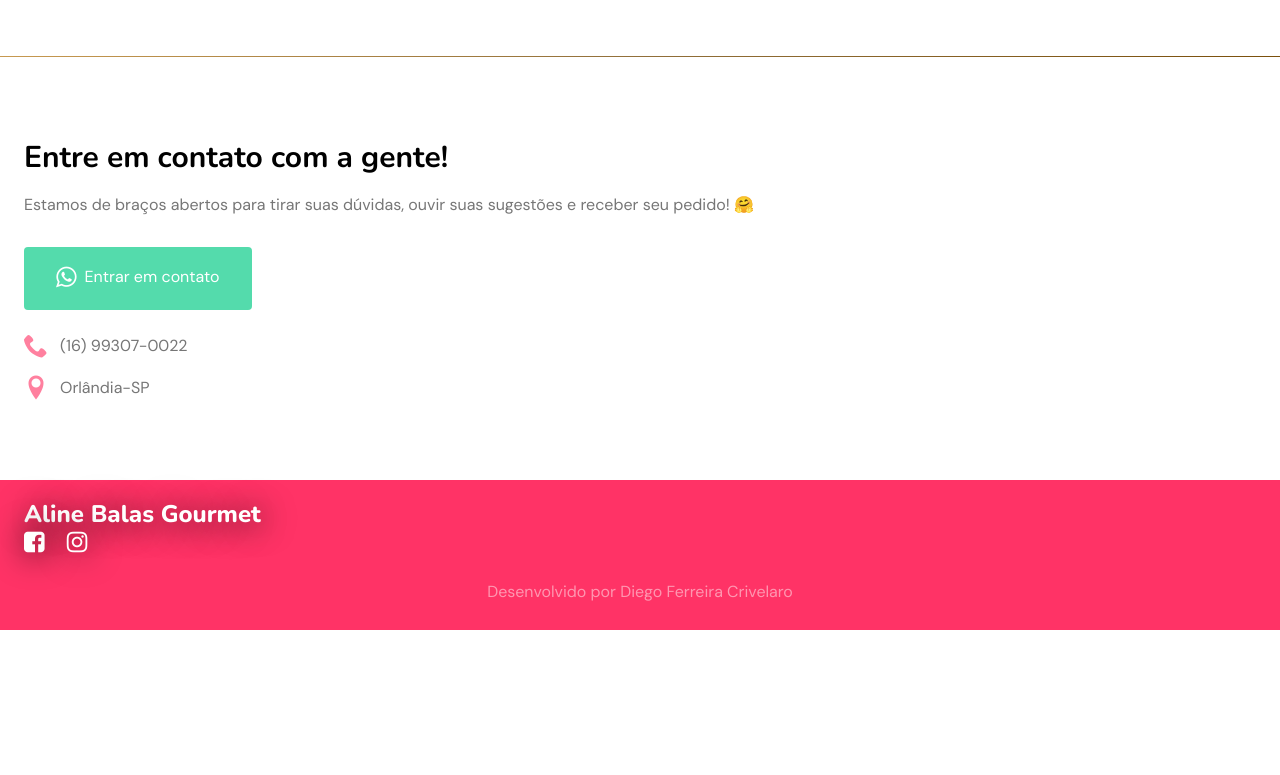
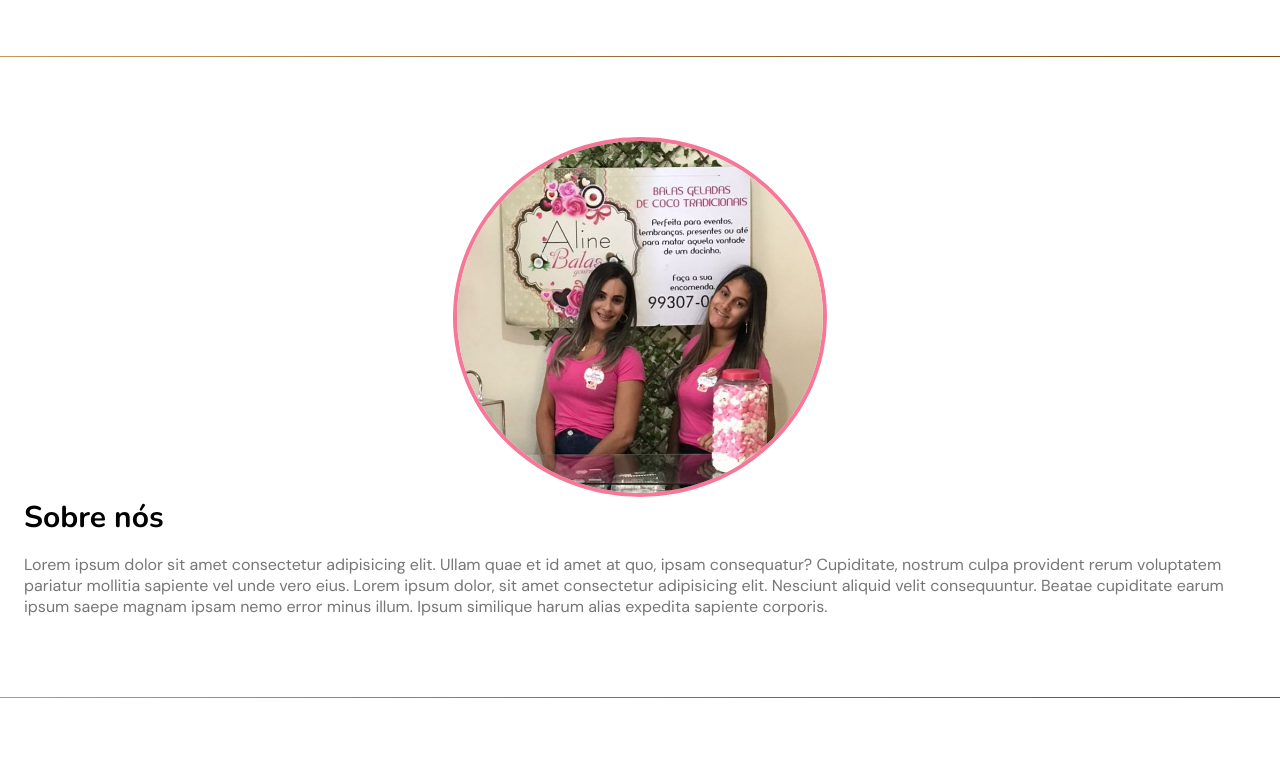
Before and after one commit to diegocrivelaro/aline-balas-gourmet, a plain HTML site: page index.html in a window 1280 px wide. Shown: the part 720-1495 px from the top of the page. Before the commit the page ends 1350 px from the top, so only its background shows below. Drawn offline with nearby package versions, Linux system fonts and the light colour scheme; files whose address does not match are found by name.

Commit message:
Adicionando a parte do About

```diff
--- a/index.html
+++ b/index.html
@@ -11,6 +11,7 @@
         <link rel="stylesheet" href="styles/global.css">
         <link rel="stylesheet" href="styles/header.css">
         <link rel="stylesheet" href="styles/home.css">
+        <link rel="stylesheet" href="styles/about.css">
         <link rel="stylesheet" href="styles/contact.css">
         <link rel="stylesheet" href="styles/baseboard.css">
 
@@ -76,7 +77,6 @@
                         </div>
                     </div>
                 </div>
-
                 <div class="container margin-top">
                     <div id="text-home">
                         <h2 class="title">Balas para adoçar seu dia!</h2>
@@ -85,6 +85,18 @@
                     </div>
                 </div>
             </section>
+
+            <div class="divider"></div>
+
+            <section id="about"> <!-- ABRINDO A SECTION ABOUT -->
+                <div class="about-image">
+                    <img src="assets/images/aline-marialuisa.jpg" alt="Foto da Aline e da Maria Luisa">
+                </div>
+                <div class="container">
+                    <h2 class="title">Sobre nós</h2>
+                    <p>Lorem ipsum dolor sit amet consectetur adipisicing elit. Ullam quae et id amet at quo, ipsam consequatur? Cupiditate, nostrum culpa provident rerum voluptatem pariatur mollitia sapiente vel unde vero eius. Lorem ipsum dolor, sit amet consectetur adipisicing elit. Nesciunt aliquid velit consequuntur. Beatae cupiditate earum ipsum saepe magnam ipsam nemo error minus illum. Ipsum similique harum alias expedita sapiente corporis.</p>
+                </div>
+            </section> <!-- FECHANDO A SECTION ABOUT -->
 
             <div class="divider"></div>
 
--- /dev/null
+++ b/styles/about.css
@@ -0,0 +1,27 @@
+/*------------------*/
+/* ABOUT IMAGE */
+#about .about-image {
+    display: flex;
+    align-items: center;
+    justify-content: center;
+}
+
+#about .about-image > img {
+    height: 36rem;
+    object-fit: cover;
+
+    border: .4rem solid var(--pink-low);
+    border-radius: 100%;
+}
+/*------------------*/
+
+/*------------------*/
+/* TEXT ABOUT */
+#about div:last-of-type > h2 {
+    margin-bottom: 1.6rem;
+}
+
+#about div:last-of-type > p {
+    color: var(--gray);
+}
+/*------------------*/
--- a/styles/header.css
+++ b/styles/header.css
@@ -22,6 +22,7 @@ header nav {
     font-size: 2.5rem;
     font-weight: 800;
     font-family: 'Nunito';
+    text-shadow: .2rem .2rem 6.4rem var(--black);
 
     color: var(--pink-strong);
 }
```
